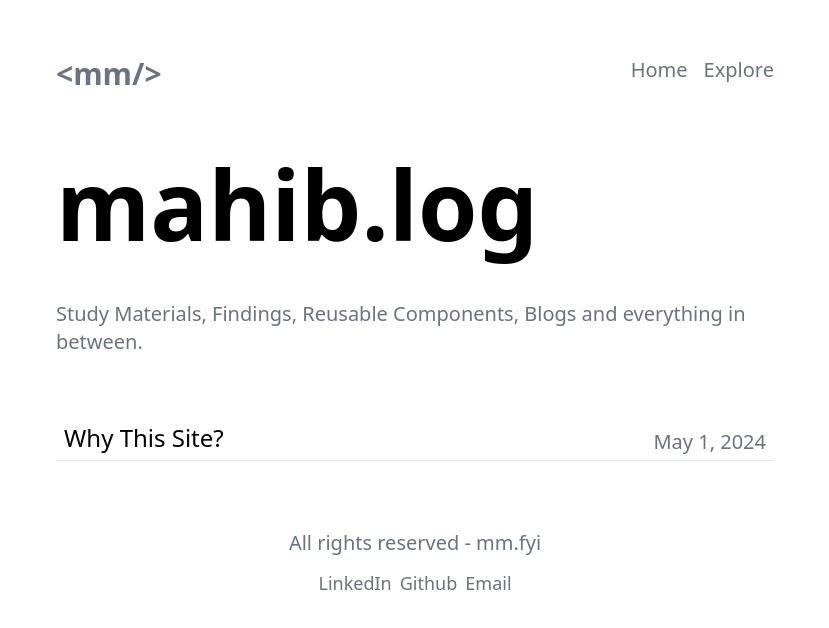
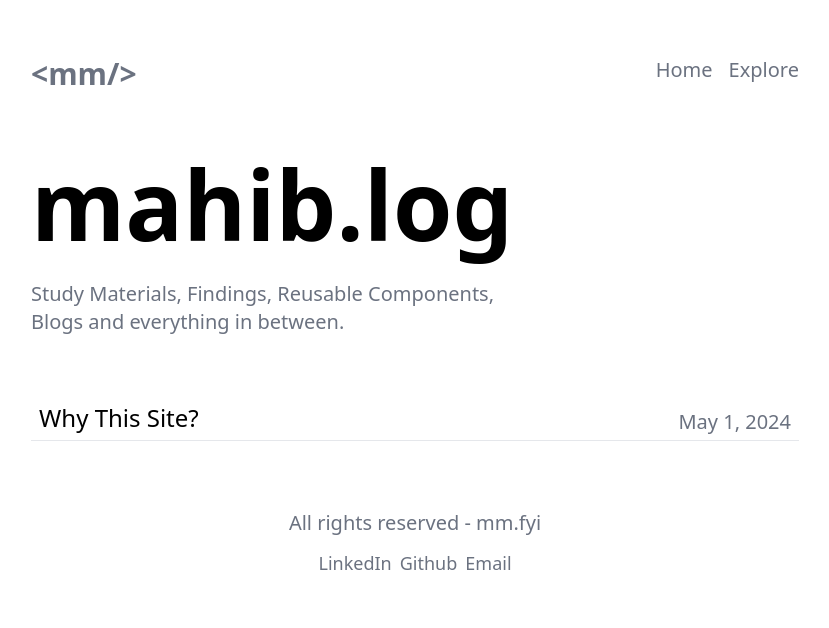
Before and after one commit to Mahib09/Blog_Site, a React (Vite) app: page / in a window 1280 px wide. Shown: the top 628 px of the page, without its empty margins (225-1054 px from the left). Built offline with nearby package versions, Linux system fonts and the light colour scheme.

Commit message:
style size fixed

```diff
--- a/src/Pages/Home.jsx
+++ b/src/Pages/Home.jsx
@@ -3,9 +3,9 @@ export function Home() {
   return (
     <div className="container">
       <h1 className="text-8xl pt-16">mahib.log</h1>
-      <p className="text-xl text-gray-500 pt-5 mb-10">
-        Study Materials, Findings, Reusable Components, Blogs and everything in
-        between.
+      <p className="text-xl text-gray-500 mb-10">
+        Study Materials, Findings, Reusable Components,
+        <br /> Blogs and everything in between.
       </p>
       <TitleCard
         title="Why This Site?"
--- a/src/index.css
+++ b/src/index.css
@@ -23,7 +23,7 @@
   }
 }
 .container {
-  max-width: 750px !important;
+  max-width: 800px !important;
   padding: 0 1rem;
   margin: 0 auto;
 }
```
